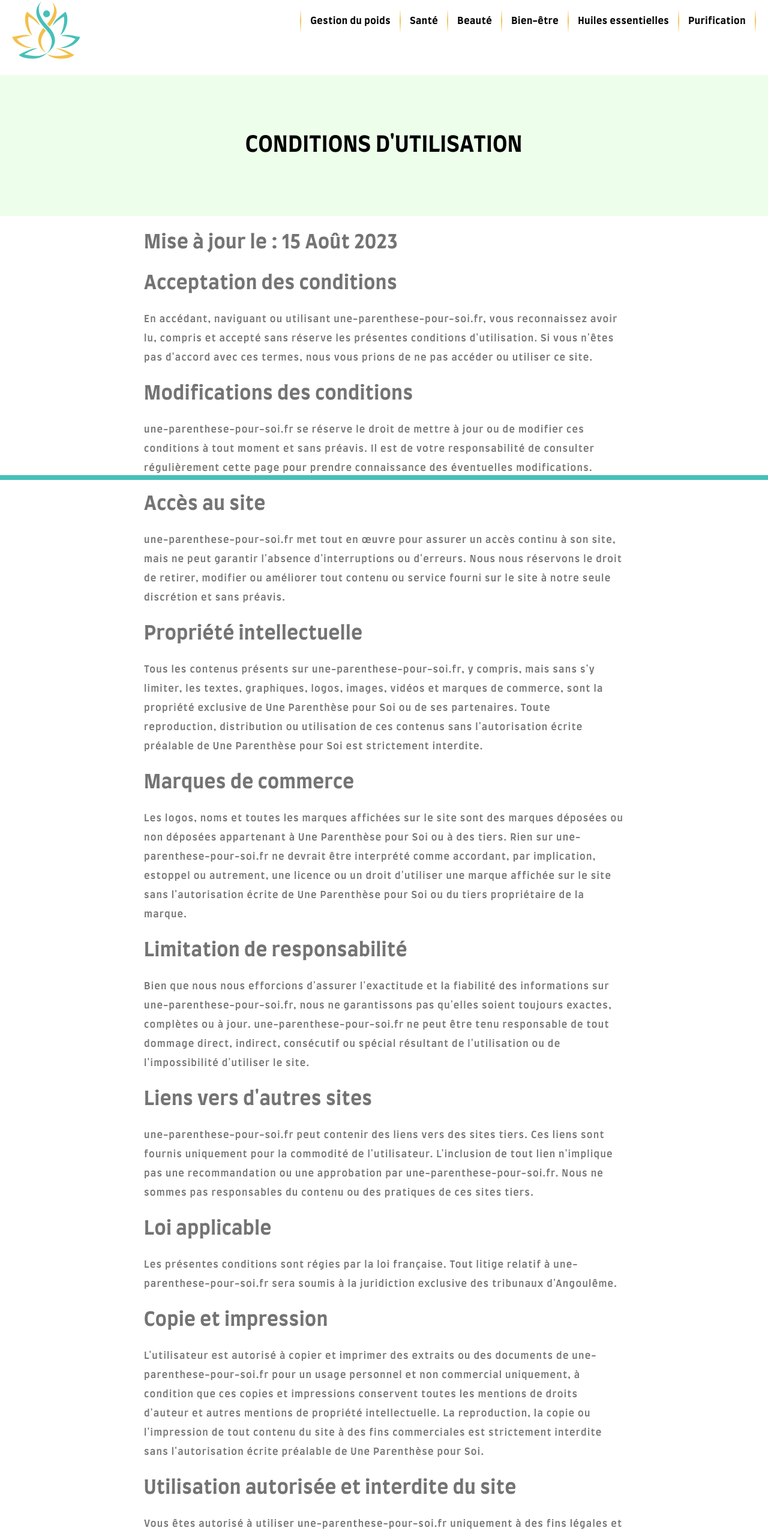
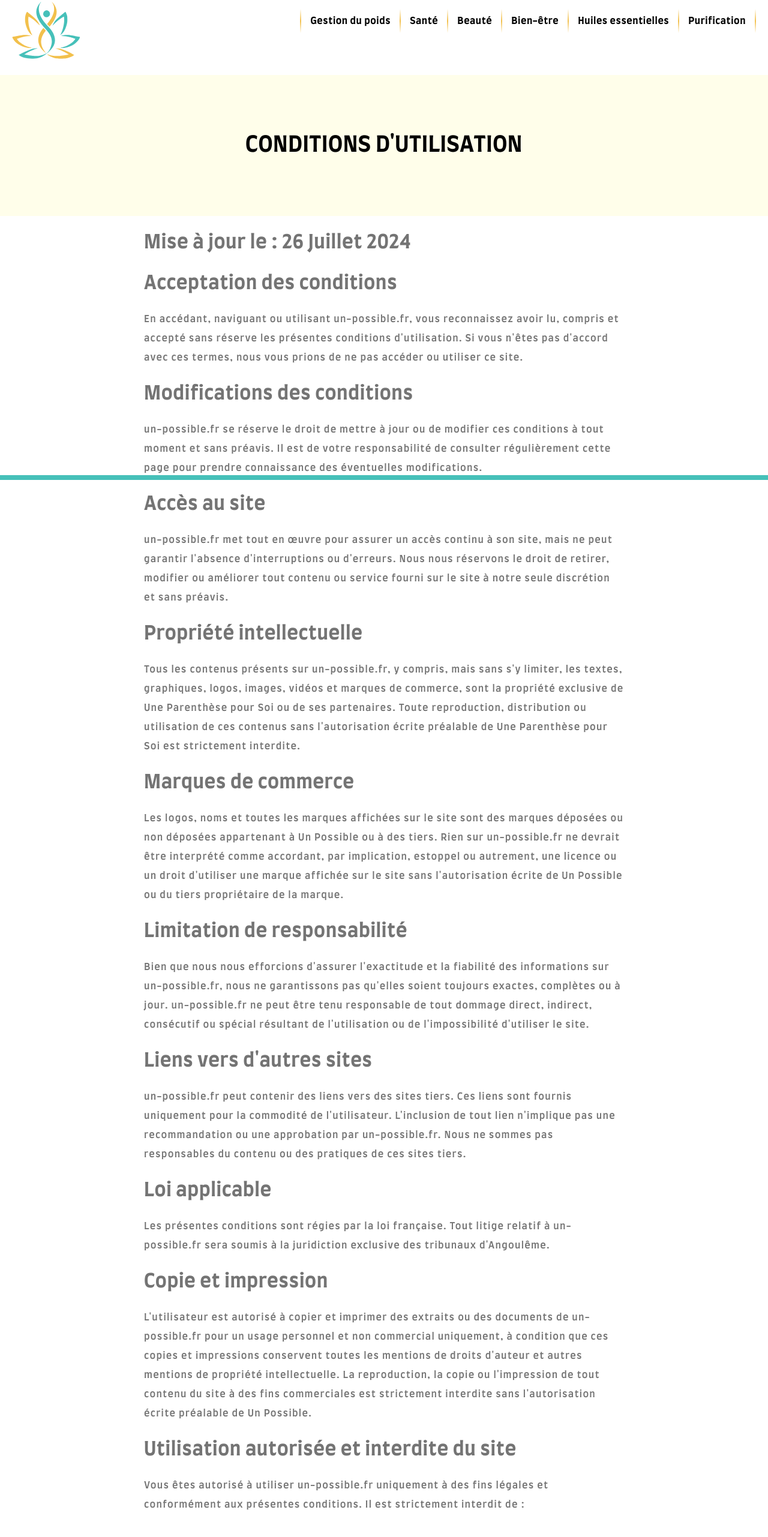
Before and after one commit to SeeYouh/parenthesePourSoi, a React (Create React App) app in the folder frontend/: page /terms in a window 1280 px wide. Shown: the top 2562 px of the page at 60% size. Built offline with nearby package versions, Linux system fonts and the light colour scheme.

Commit message:
update privace and terms | update link agenda

```diff
--- a/frontend/src/pages/privacy.js
+++ b/frontend/src/pages/privacy.js
@@ -22,7 +22,7 @@ const Privacy = () => {
       g.async = true;
       g.defer = true;
       g.src =
-        "https://une-parenthese-pour-soi.fr/analytics/matomo/js/container_346Tgk5W.js";
+        "https://un-possible.fr.fr/analytics/matomo/js/container_346Tgk5W.js";
       g.id = matomoScriptId; // Attribuer l'identifiant au script
       s.parentNode.insertBefore(g, s);
     }
@@ -41,12 +41,12 @@ const Privacy = () => {
         <motion.div className="progressBar" style={{ scaleX }}></motion.div>
         <h1 className="legalTitle">Politique de Confidentialité</h1>
         <div className="legalContainer">
-          <h2 className="subLegalTitle">Mise à jour le : 15 Août 2023</h2>
+          <h2 className="subLegalTitle">Mise à jour le : 26 Juillet 2024</h2>
           <h2 className="subLegalTitle">Cadre et principes généraux</h2>
           <p>
             La présente politique a pour objet d'informer les utilisateurs du
-            site une-parenthese-pour-soi.fr des modalités de collecte,
-            traitement et utilisation de leurs données personnelles.
+            site un-possible.fr des modalités de collecte, traitement et
+            utilisation de leurs données personnelles.
           </p>
           <h2 className="subLegalTitle">Collecte des données</h2>
           <p>
@@ -68,7 +68,7 @@ const Privacy = () => {
             <li>
               Donner suite à toute sollicitation ou requête de l'utilisateur, y
               compris pour des fins de souscription à une lettre d'information
-              émise par une Parenthèse pour Soi.
+              émise par Un Possible.
             </li>
             <li>
               Adapter l'interface du site web en fonction des préférences et
@@ -88,8 +88,8 @@ const Privacy = () => {
               utilisateurs pour optimiser la fonctionnalité du site web.
             </li>
             <li>
-              Transmettre des informations ou mises à jour concernant Une
-              Parenthèse pour Soi susceptibles d'intéresser l'utilisateur.
+              Transmettre des informations ou mises à jour concernant Un
+              Possible susceptibles d'intéresser l'utilisateur.
             </li>
             <li>
               Traiter les données pour toute autre finalité explicitement
@@ -99,9 +99,8 @@ const Privacy = () => {
           </ul>
           <h2 className="subLegalTitle">Absence d'utilisation de cookies</h2>
           <p>
-            Il est expressément stipulé que le site une-parenthese-pour-soi.fr
-            ne fait usage d'aucun cookie et ne collecte donc aucune donnée via
-            ce procédé.
+            Il est expressément stipulé que le site un-possible.fr ne fait usage
+            d'aucun cookie et ne collecte donc aucune donnée via ce procédé.
           </p>
           <h2 className="subLegalTitle">Partage des données avec des tiers</h2>
           <p>
@@ -127,8 +126,8 @@ const Privacy = () => {
           <p>
             Pour toute question relative à la présente politique ou pour toute
             demande concernant leurs données personnelles, les utilisateurs
-            peuvent contacter l'administrateur du site à <span></span>{" "}
-            webmaster@une-parenthese-pour-soi.fr.
+            peuvent contacter l'administrateur du site à{" "}
+            <span>webmaster@un-possible.fr</span>.
           </p>
         </div>
       </main>
--- a/frontend/src/pages/terms.js
+++ b/frontend/src/pages/terms.js
@@ -22,7 +22,7 @@ const Terms = () => {
       g.async = true;
       g.defer = true;
       g.src =
-        "https://une-parenthese-pour-soi.fr/analytics/matomo/js/container_346Tgk5W.js";
+        "https://un-possible.fr/analytics/matomo/js/container_346Tgk5W.js";
       g.id = matomoScriptId; // Attribuer l'identifiant au script
       s.parentNode.insertBefore(g, s);
     }
@@ -41,91 +41,88 @@ const Terms = () => {
         <motion.div className="progressBar" style={{ scaleX }}></motion.div>
         <h1 className="legalTitle">Conditions d'utilisation</h1>
         <div className="legalContainer">
-          <h2 className="subLegalTitle">Mise à jour le : 15 Août 2023</h2>
+          <h2 className="subLegalTitle">Mise à jour le : 26 Juillet 2024</h2>
           <h2 className="subLegalTitle">Acceptation des conditions</h2>
           <p>
-            En accédant, naviguant ou utilisant une-parenthese-pour-soi.fr, vous
+            En accédant, naviguant ou utilisant un-possible.fr, vous
             reconnaissez avoir lu, compris et accepté sans réserve les présentes
             conditions d'utilisation. Si vous n'êtes pas d'accord avec ces
             termes, nous vous prions de ne pas accéder ou utiliser ce site.
           </p>
           <h2 className="subLegalTitle"> Modifications des conditions</h2>
           <p>
-            une-parenthese-pour-soi.fr se réserve le droit de mettre à jour ou
-            de modifier ces conditions à tout moment et sans préavis. Il est de
-            votre responsabilité de consulter régulièrement cette page pour
-            prendre connaissance des éventuelles modifications.
+            un-possible.fr se réserve le droit de mettre à jour ou de modifier
+            ces conditions à tout moment et sans préavis. Il est de votre
+            responsabilité de consulter régulièrement cette page pour prendre
+            connaissance des éventuelles modifications.
           </p>
           <h2 className="subLegalTitle">Accès au site</h2>
           <p>
-            une-parenthese-pour-soi.fr met tout en œuvre pour assurer un accès
-            continu à son site, mais ne peut garantir l'absence d'interruptions
-            ou d'erreurs. Nous nous réservons le droit de retirer, modifier ou
-            améliorer tout contenu ou service fourni sur le site à notre seule
-            discrétion et sans préavis.
+            un-possible.fr met tout en œuvre pour assurer un accès continu à son
+            site, mais ne peut garantir l'absence d'interruptions ou d'erreurs.
+            Nous nous réservons le droit de retirer, modifier ou améliorer tout
+            contenu ou service fourni sur le site à notre seule discrétion et
+            sans préavis.
           </p>
           <h2 className="subLegalTitle">Propriété intellectuelle</h2>
           <p>
-            Tous les contenus présents sur une-parenthese-pour-soi.fr, y
-            compris, mais sans s'y limiter, les textes, graphiques, logos,
-            images, vidéos et marques de commerce, sont la propriété exclusive
-            de Une Parenthèse pour Soi ou de ses partenaires. Toute
-            reproduction, distribution ou utilisation de ces contenus sans
-            l'autorisation écrite préalable de Une Parenthèse pour Soi est
-            strictement interdite.
+            Tous les contenus présents sur un-possible.fr, y compris, mais sans
+            s'y limiter, les textes, graphiques, logos, images, vidéos et
+            marques de commerce, sont la propriété exclusive de Une Parenthèse
+            pour Soi ou de ses partenaires. Toute reproduction, distribution ou
+            utilisation de ces contenus sans l'autorisation écrite préalable de
+            Une Parenthèse pour Soi est strictement interdite.
           </p>
           <h2 className="subLegalTitle">Marques de commerce</h2>
           <p>
             Les logos, noms et toutes les marques affichées sur le site sont des
-            marques déposées ou non déposées appartenant à Une Parenthèse pour
-            Soi ou à des tiers. Rien sur une-parenthese-pour-soi.fr ne devrait
-            être interprété comme accordant, par implication, estoppel ou
-            autrement, une licence ou un droit d'utiliser une marque affichée
-            sur le site sans l'autorisation écrite de Une Parenthèse pour Soi ou
-            du tiers propriétaire de la marque.
+            marques déposées ou non déposées appartenant à Un Possible ou à des
+            tiers. Rien sur un-possible.fr ne devrait être interprété comme
+            accordant, par implication, estoppel ou autrement, une licence ou un
+            droit d'utiliser une marque affichée sur le site sans l'autorisation
+            écrite de Un Possible ou du tiers propriétaire de la marque.
           </p>
           <h2 className="subLegalTitle"> Limitation de responsabilité</h2>
           <p>
             Bien que nous nous efforcions d'assurer l'exactitude et la fiabilité
-            des informations sur une-parenthese-pour-soi.fr, nous ne
-            garantissons pas qu'elles soient toujours exactes, complètes ou à
-            jour. une-parenthese-pour-soi.fr ne peut être tenu responsable de
-            tout dommage direct, indirect, consécutif ou spécial résultant de
-            l'utilisation ou de l'impossibilité d'utiliser le site.
+            des informations sur un-possible.fr, nous ne garantissons pas
+            qu'elles soient toujours exactes, complètes ou à jour.
+            un-possible.fr ne peut être tenu responsable de tout dommage direct,
+            indirect, consécutif ou spécial résultant de l'utilisation ou de
+            l'impossibilité d'utiliser le site.
           </p>
           <h2 className="subLegalTitle">Liens vers d'autres sites</h2>
           <p>
-            une-parenthese-pour-soi.fr peut contenir des liens vers des sites
-            tiers. Ces liens sont fournis uniquement pour la commodité de
-            l'utilisateur. L'inclusion de tout lien n'implique pas une
-            recommandation ou une approbation par une-parenthese-pour-soi.fr.
-            Nous ne sommes pas responsables du contenu ou des pratiques de ces
-            sites tiers.
+            un-possible.fr peut contenir des liens vers des sites tiers. Ces
+            liens sont fournis uniquement pour la commodité de l'utilisateur.
+            L'inclusion de tout lien n'implique pas une recommandation ou une
+            approbation par un-possible.fr. Nous ne sommes pas responsables du
+            contenu ou des pratiques de ces sites tiers.
           </p>
           <h2 className="subLegalTitle">Loi applicable</h2>
           <p>
             Les présentes conditions sont régies par la loi française. Tout
-            litige relatif à une-parenthese-pour-soi.fr sera soumis à la
-            juridiction exclusive des tribunaux d'Angoulême.
+            litige relatif à un-possible.fr sera soumis à la juridiction
+            exclusive des tribunaux d'Angoulême.
           </p>
           <h2 className="subLegalTitle">Copie et impression</h2>
           <p>
             L'utilisateur est autorisé à copier et imprimer des extraits ou des
-            documents de une-parenthese-pour-soi.fr pour un usage personnel et
-            non commercial uniquement, à condition que ces copies et impressions
+            documents de un-possible.fr pour un usage personnel et non
+            commercial uniquement, à condition que ces copies et impressions
             conservent toutes les mentions de droits d'auteur et autres mentions
             de propriété intellectuelle. La reproduction, la copie ou
             l'impression de tout contenu du site à des fins commerciales est
-            strictement interdite sans l'autorisation écrite préalable de Une
-            Parenthèse pour Soi.{" "}
+            strictement interdite sans l'autorisation écrite préalable de Un
+            Possible.{" "}
           </p>
           <h2 className="subLegalTitle">
             Utilisation autorisée et interdite du site
           </h2>
           <p>
-            Vous êtes autorisé à utiliser une-parenthese-pour-soi.fr uniquement
-            à des fins légales et conformément aux présentes conditions. Il est
-            strictement interdit de :{" "}
+            Vous êtes autorisé à utiliser un-possible.fr uniquement à des fins
+            légales et conformément aux présentes conditions. Il est strictement
+            interdit de :{" "}
           </p>
           <ul>
             <li>
--- a/frontend/src/sass/base/_padding.scss
+++ b/frontend/src/sass/base/_padding.scss
@@ -71,11 +71,6 @@
     padding-bottom: 20px;
   }
 
-  .category,
-  .menuSubCategory {
-    padding-top: 180px;
-  }
-
   .footerContainer {
     padding-top: 75px;
   }
--- a/frontend/src/sass/components/_footer.scss
+++ b/frontend/src/sass/components/_footer.scss
@@ -34,7 +34,8 @@ footer {
     background-color: white;
     z-index: 2;
     border: 3px solid $bgColor6;
-    transition: border 0.2s ease-in-out, transform 0.2s ease-in-out;
+    transition: border 0.2s ease-in-out, box-shadow 0.2s ease-in-out,
+      transform 0.2s ease-in-out;
     transform: scale(1);
 
     svg {
--- a/frontend/src/sass/utils/_variable.scss
+++ b/frontend/src/sass/utils/_variable.scss
@@ -6,11 +6,11 @@ $bgColor3: #fff;
 
 // Background
 
-$bgColor4: #f2fdd6;
+$bgColor4: #fdf9d6;
 $bgColor5: #46c0b9;
 $bgColor6: #f2c04c;
 $bgColor7: white;
-$bgColor11: #edffea;
+$bgColor11: #fffeea;
 $bgColor10: #6ebb5d;
 
 .bgWhite {
```
Also changed, not shown: frontend/src/components/data/FirstCategoryNavBar.js (+259 -11 lines), frontend/src/components/utils/windowSize.js (added, +21 -0 lines), frontend/src/sass/base/_flex.scss (+4 -3 lines), frontend/src/sass/base/_width.scss (+5 -5 lines), frontend/src/sass/components/_nav.scss (+5 -4 lines).
